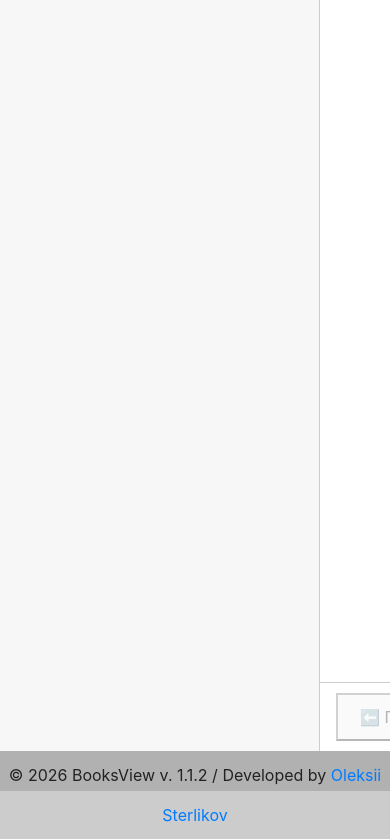
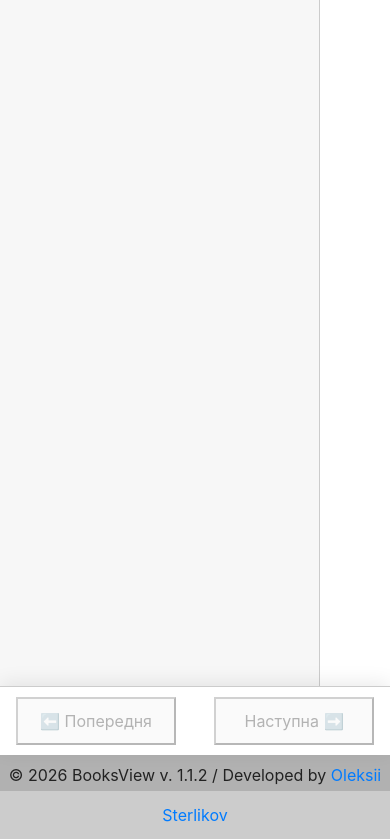
Before and after one commit to OleksiiSterlikov/BreaderOS, a Flask app: page / in a window 390 px wide; the page is wider, and only the part inside the window is pictured. Shown: the part 49-888 px from the top of that part. Run offline with Flask 3, Linux system fonts and the light colour scheme.

Commit message:
Pin navigation bar above footer

```diff
--- a/static/css/style.css
+++ b/static/css/style.css
@@ -131,15 +131,22 @@ body.theme-dark {
     flex: 1;
     flex-direction: column;
     min-width: 0;
+    padding-bottom: 64px;
 }
 
 #viewer-navigation {
     display: flex;
     justify-content: space-between;
     gap: 12px;
+    position: fixed;
+    left: 320px;
+    right: 0;
+    bottom: 40px;
     padding: 10px 16px;
     border-top: 1px solid var(--header-border);
     background: var(--header-bg);
+    z-index: 9000;
+    box-shadow: 0 -4px 18px rgba(0, 0, 0, 0.08);
 }
 
 #viewer-navigation button {
@@ -186,9 +193,15 @@ video, object, embed {
 iframe#viewer {
     flex-grow: 1;
     border: none;
-    height: calc(100% - 58px);
+    height: 100%;
     width: 100%;
     overflow: auto;
+}
+
+@media (max-width: 900px) {
+    #viewer-navigation {
+        left: 0;
+    }
 }
 
 #navbar {
```
Also changed, not shown: docs/ai/ARCHITECTURE.md (+1 -1 lines), docs/ai/DEVELOPMENT.md (+1 -1 lines), docs/ai/worklog_2026-03-07.md (+8 -0 lines), README.md.
